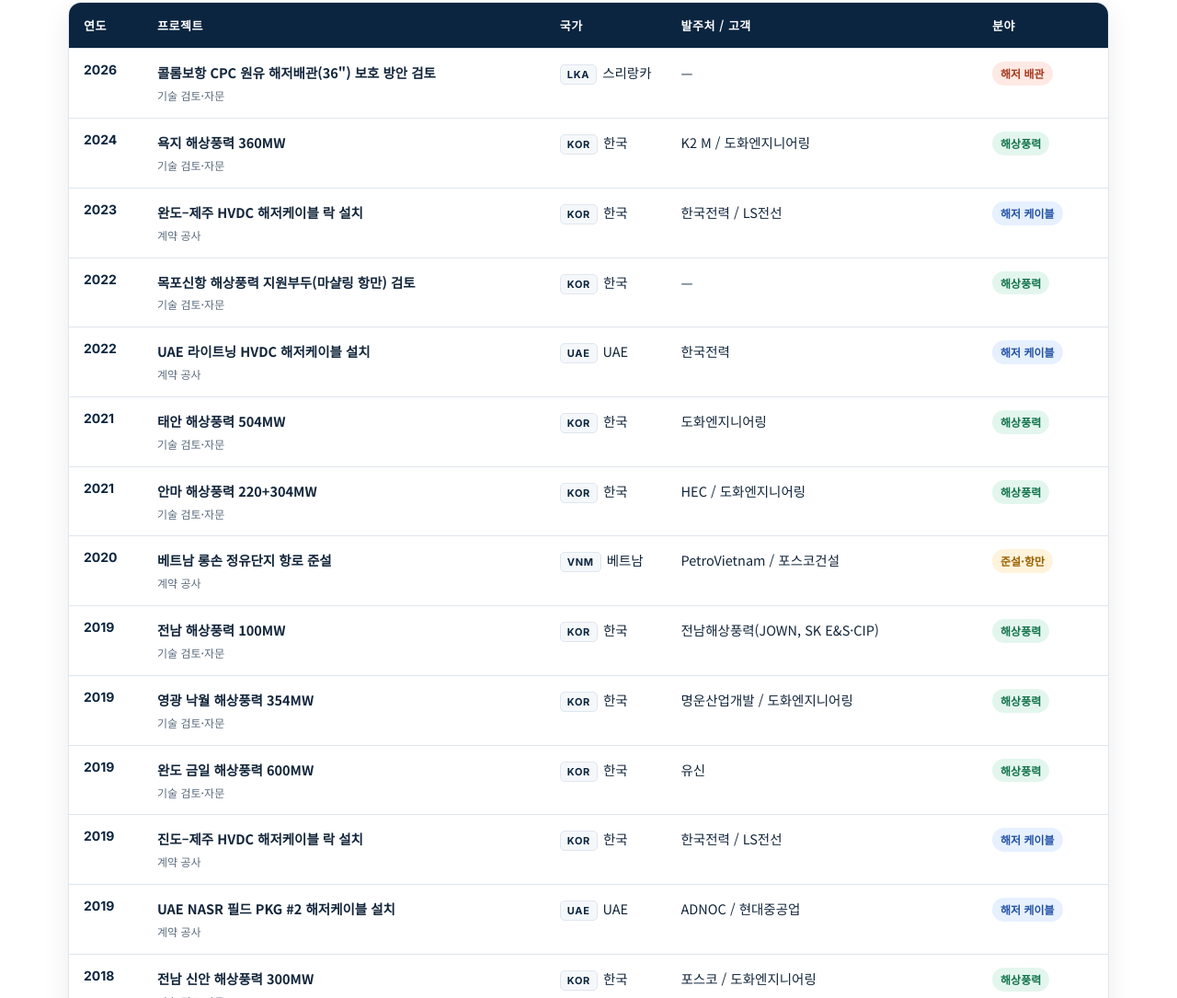
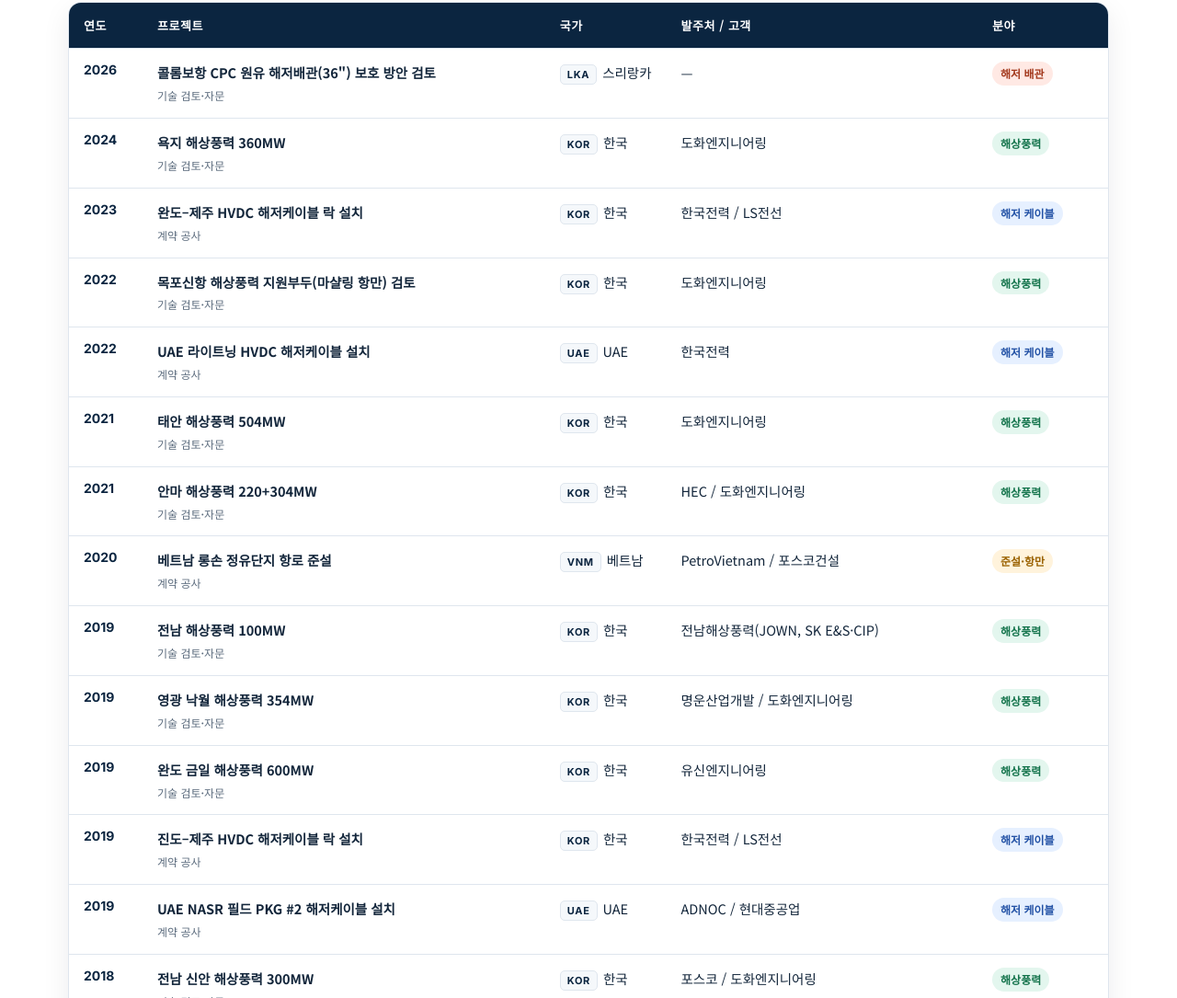
Before and after one commit to inusel/komarine-solution, a plain HTML site: page index.html in a window 1280 px wide. Shown: the part 3893-4978 px from the top of the page at 92% size. Drawn offline with Linux system fonts and the light colour scheme.

Commit message:
Update owner/client: Yokji, Mokpo, Wando Geumil

```diff
--- a/index.html
+++ b/index.html
@@ -755,11 +755,11 @@ const P = [
   {c:'wind',y:2018,n:'KOR',ko:'전남 신안 해상풍력 300MW',en:'Jeonnam Shinan Offshore Wind Farm 300MW',ck:'포스코 / 도화엔지니어링',ce:'POSCO / Dohwa',t:'r'},
   {c:'wind',y:2019,n:'KOR',ko:'전남 해상풍력 100MW',en:'Jeonnam Offshore Wind Farm 100MW',ck:'전남해상풍력(JOWN, SK E&S·CIP)',ce:'JOWN (SK E&S / CIP)',t:'r'},
   {c:'wind',y:2019,n:'KOR',ko:'영광 낙월 해상풍력 354MW',en:'Yeonggwang Nakwol Offshore Wind Farm 354MW',ck:'명운산업개발 / 도화엔지니어링',ce:'Myungwoon / Dohwa',t:'r'},
-  {c:'wind',y:2019,n:'KOR',ko:'완도 금일 해상풍력 600MW',en:'Wando Geumil Offshore Wind Farm 600MW',ck:'유신',ce:'Yooshin',t:'r'},
+  {c:'wind',y:2019,n:'KOR',ko:'완도 금일 해상풍력 600MW',en:'Wando Geumil Offshore Wind Farm 600MW',ck:'유신엔지니어링',ce:'Yooshin Engineering',t:'r'},
   {c:'wind',y:2021,n:'KOR',ko:'태안 해상풍력 504MW',en:'Taean Offshore Wind Farm 504MW',ck:'도화엔지니어링',ce:'Dohwa',t:'r'},
   {c:'wind',y:2021,n:'KOR',ko:'안마 해상풍력 220+304MW',en:'Anma Offshore Wind Farm 220+304MW',ck:'HEC / 도화엔지니어링',ce:'HEC / Dohwa',t:'r'},
-  {c:'wind',y:2024,n:'KOR',ko:'욕지 해상풍력 360MW',en:'Yokji Offshore Wind Farm 360MW',ck:'K2 M / 도화엔지니어링',ce:'K2 M / Dohwa',t:'r'},
-  {c:'wind',y:2022,n:'KOR',ko:'목포신항 해상풍력 지원부두(마샬링 항만) 검토',en:'Mokpo New Port Marshalling Port Review',ck:'—',ce:'—',t:'r'},
+  {c:'wind',y:2024,n:'KOR',ko:'욕지 해상풍력 360MW',en:'Yokji Offshore Wind Farm 360MW',ck:'도화엔지니어링',ce:'Dohwa Engineering',t:'r'},
+  {c:'wind',y:2022,n:'KOR',ko:'목포신항 해상풍력 지원부두(마샬링 항만) 검토',en:'Mokpo New Port Marshalling Port Review',ck:'도화엔지니어링',ce:'Dohwa Engineering',t:'r'},
   // Subsea cables
   {c:'cable',y:2023,n:'KOR',ko:'완도–제주 HVDC 해저케이블 락 설치',en:'Wando–Jeju HVDC Subsea Cable Rock Installation',ck:'한국전력 / LS전선',ce:'KEPCO / LS Cable',t:'c'},
   {c:'cable',y:2022,n:'UAE',ko:'UAE 라이트닝 HVDC 해저케이블 설치',en:'Lightning HVDC Subsea Cable Installation',ck:'한국전력',ce:'KEPCO',t:'c'},
```
